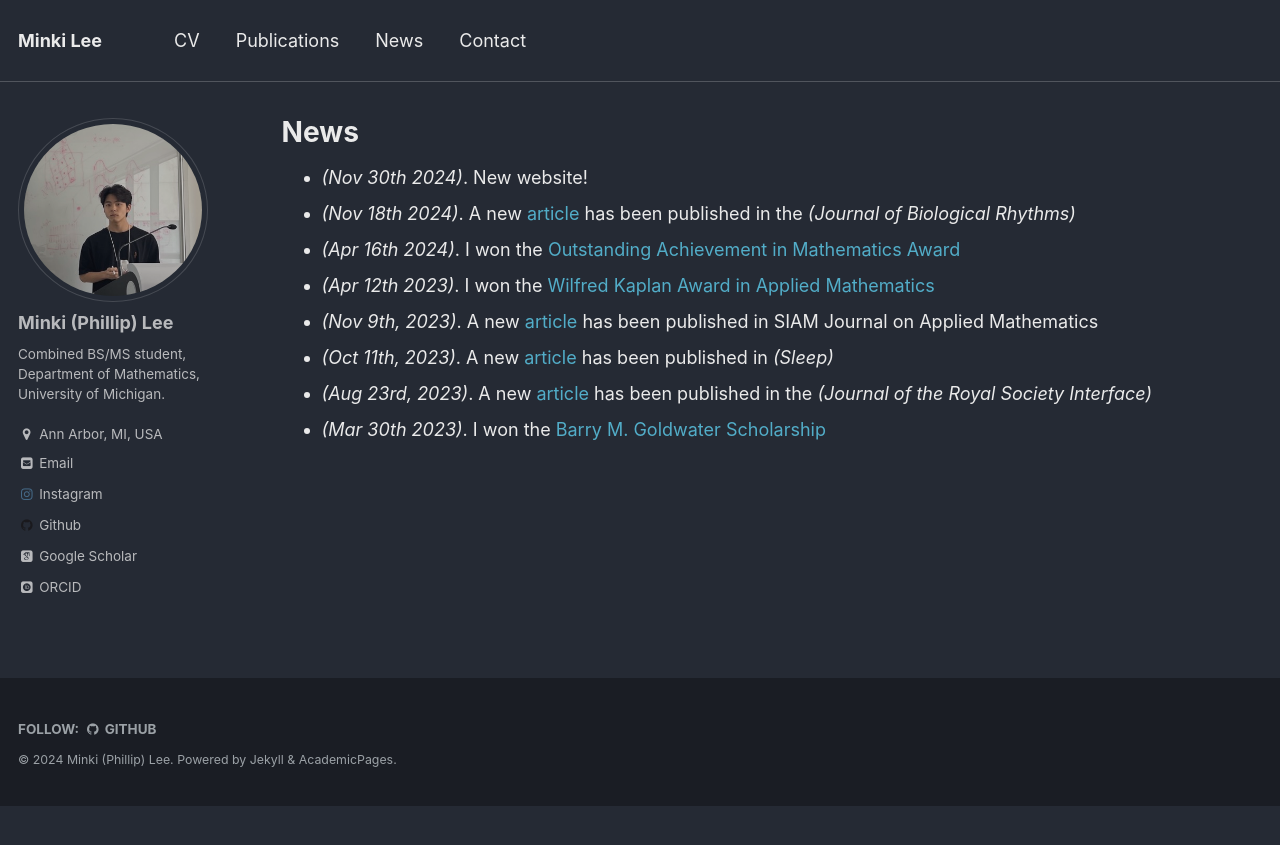
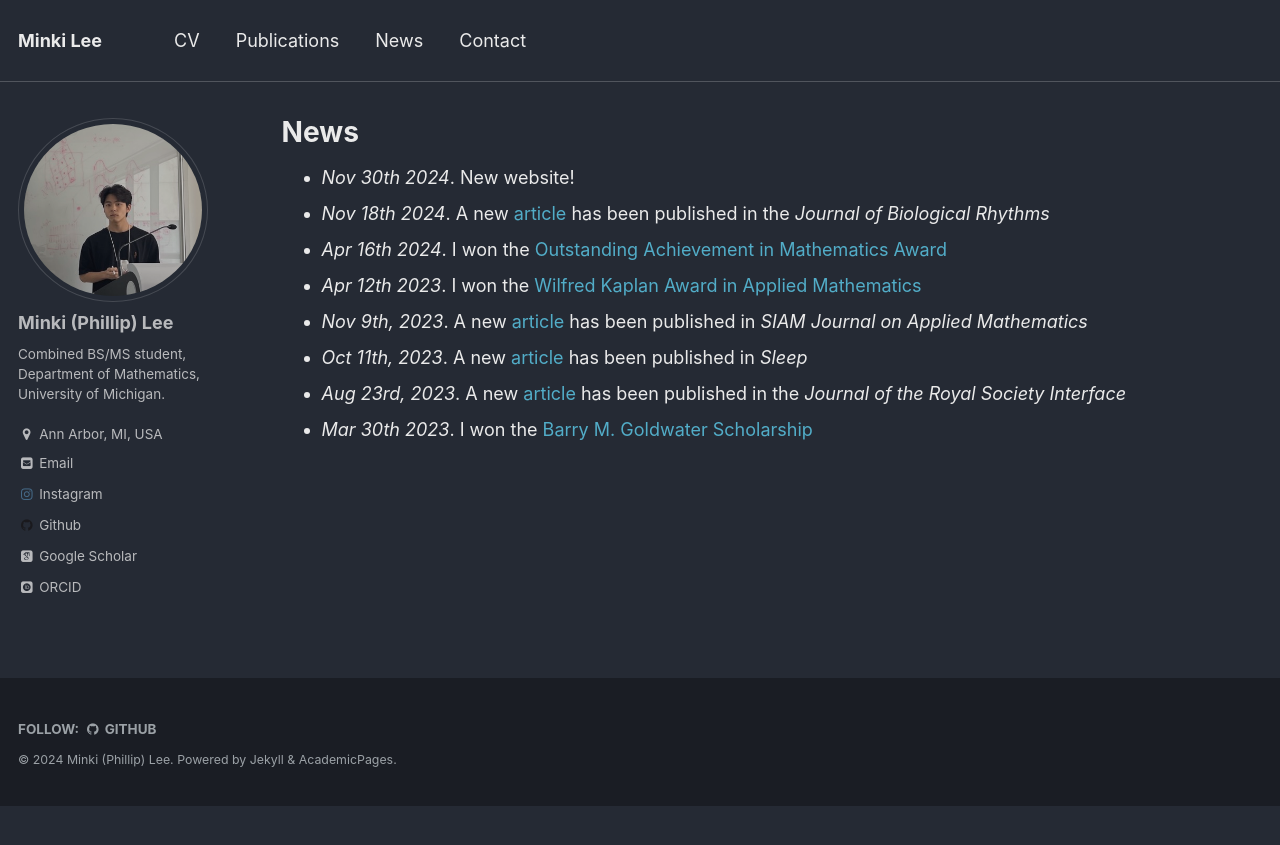
Before and after one commit to minkiplee/minkiplee.github.io, a Jekyll site: the page built from _pages/news.md, in a window 1280 px wide. Shown: the top 845 px of the page. Built offline with Jekyll 4.4.1, drawn with Linux system fonts in a browser that asks for light colours; nearby versions of some CDN libraries; some web fonts are replaced; library files that are not in the unit come from our copies.

Commit message:
Update news.md

```diff
--- a/_pages/news.md
+++ b/_pages/news.md
@@ -4,11 +4,11 @@ title: "News"
 permalink: /news/
 author_profile: true
 ---
-* <i>(Nov 30th 2024)</i>. New website! <br>
-* <i>(Nov 18th 2024)</i>. A new [<font color="#52ADC8">article</font>](https://journals.sagepub.com/doi/abs/10.1177/07487304241288607) has been published in the <i>(Journal of Biological Rhythms)</i> <br>
-* <i>(Apr 16th 2024)</i>. I won the [<font color="#52ADC8">Outstanding Achievement in Mathematics Award</font>](https://lsa.umich.edu/math/undergraduates/awards--scholarships--and-prizes/departmental-awards.html) <br>
-* <i>(Apr 12th 2023)</i>. I won the [<font color="#52ADC8">Wilfred Kaplan Award in Applied Mathematics</font>](https://lsa.umich.edu/math/undergraduates/awards--scholarships--and-prizes/departmental-awards.html) <br>
-* <i>(Nov 9th, 2023)</i>. A new [<font color="#52ADC8">article</font>](https://epubs.siam.org/doi/abs/10.1137/22M1509680) has been published in [SIAM Journal on Applied Mathematics](https://epubs.siam.org/doi/abs/10.1137/22M1509680) <br>
-* <i>(Oct 11th, 2023)</i>. A new [<font color="#52ADC8">article</font>](https://academic.oup.com/sleep/article-abstract/47/1/zsad266/7306801?redirectedFrom=fulltext) has been published in <i>(Sleep)</i> <br>
-* <i>(Aug 23rd, 2023)</i>. A new [<font color="#52ADC8">article</font>](https://royalsocietypublishing.org/doi/full/10.1098/rsif.2023.0030) has been published in the <i>(Journal of the Royal Society Interface)</i> <br>
-* <i>(Mar 30th 2023)</i>. I won the [<font color="#52ADC8">Barry M. Goldwater Scholarship</font>](https://goldwaterscholarship.gov/)
+* <i>Nov 30th 2024</i>. New website! <br>
+* <i>Nov 18th 2024</i>. A new [<font color="#52ADC8">article</font>](https://journals.sagepub.com/doi/abs/10.1177/07487304241288607) has been published in the <i>Journal of Biological Rhythms</i> <br>
+* <i>Apr 16th 2024</i>. I won the [<font color="#52ADC8">Outstanding Achievement in Mathematics Award</font>](https://lsa.umich.edu/math/undergraduates/awards--scholarships--and-prizes/departmental-awards.html) <br>
+* <i>Apr 12th 2023</i>. I won the [<font color="#52ADC8">Wilfred Kaplan Award in Applied Mathematics</font>](https://lsa.umich.edu/math/undergraduates/awards--scholarships--and-prizes/departmental-awards.html) <br>
+* <i>Nov 9th, 2023</i>. A new [<font color="#52ADC8">article</font>](https://epubs.siam.org/doi/abs/10.1137/22M1509680) has been published in <i>SIAM Journal on Applied Mathematics</i> <br>
+* <i>Oct 11th, 2023</i>. A new [<font color="#52ADC8">article</font>](https://academic.oup.com/sleep/article-abstract/47/1/zsad266/7306801?redirectedFrom=fulltext) has been published in <i>Sleep</i> <br>
+* <i>Aug 23rd, 2023</i>. A new [<font color="#52ADC8">article</font>](https://royalsocietypublishing.org/doi/full/10.1098/rsif.2023.0030) has been published in the <i>Journal of the Royal Society Interface</i> <br>
+* <i>Mar 30th 2023</i>. I won the [<font color="#52ADC8">Barry M. Goldwater Scholarship</font>](https://goldwaterscholarship.gov/)
```
